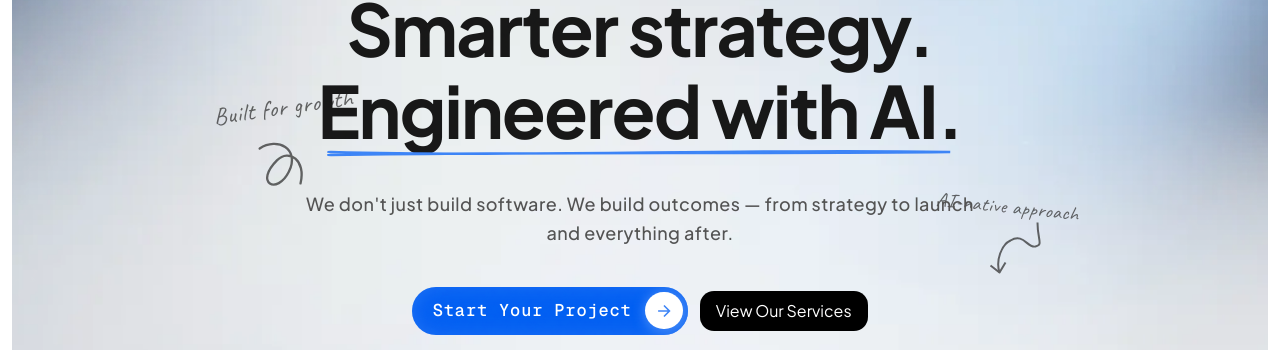
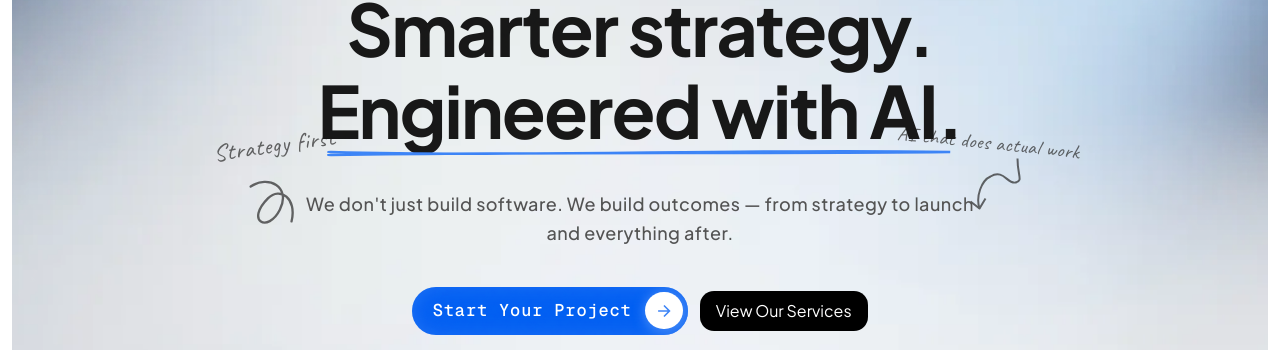
Before and after one commit to kovid2375/EzSoftTech-Web, a Next.js app: page / in a window 1280 px wide. Shown: the part 265-615 px from the top of the page. Built offline with nearby package versions, Linux system fonts and the light colour scheme; no server answers.

Commit message:
refactor: update hero section annotations to improve copy alignment and visual layout symmetry

```diff
--- a/src/components/Home-Sections/hero.tsx
+++ b/src/components/Home-Sections/hero.tsx
@@ -105,10 +105,16 @@ export default function Hero() {
                     </svg>
                 </motion.div>
 
-                {/* Hand-drawn SVG doodle left (Swirl + Label) */}
-                <div className="absolute left-[5%] sm:left-[16%] top-[27%]  opacity-70  sm:flex flex-col items-center select-none pointer-events-none text-neutral-800">
+                {/*
+                    Hand-drawn annotation, left — points at "Smarter strategy."
+                    Was "Built for growth", which annotated nothing in the
+                    headline and could have belonged to any agency.
+                    Shares top-[30%] with its counterpart on the right so the
+                    pair reads as one matched set flanking the headline.
+                */}
+                <div className="absolute left-[5%] sm:left-[16%] top-[30%]  opacity-70  sm:flex flex-col items-center select-none pointer-events-none text-neutral-800">
                     <span className="font-handwriting text-lg sm:text-2xl text-neutral-800 tracking-wide transform -rotate-8 mb-2  ">
-                        Built for growth
+                        Strategy first
                     </span>
                     <svg className="w-10 h-10 sm:w-[70px] sm:h-[70px] hidden md:block" viewBox="0 0 60 60" fill="none" stroke="currentColor" strokeWidth="2" strokeLinecap="round">
                         {/* Self-drawing hand-drawn swirl */}
@@ -121,10 +127,19 @@ export default function Hero() {
                     </svg>
                 </div>
 
-                {/* Hand-drawn SVG doodle right (Loop Arrow + Label) */}
-                <div className="absolute right-[2%] sm:right-[15%] top-[35%] opacity-70  sm:flex flex-col items-center select-none pointer-events-none text-neutral-800">
+                {/*
+                    Hand-drawn annotation, right — points at "Engineered with AI."
+
+                    Was "AI-native approach", which contradicted the rest of the
+                    site: the Applied AI page opens by drawing a line between
+                    what AI is marketed as doing and what it reliably delivers,
+                    and Our Standards leads with "Judgement over fashion". This
+                    borrows the Applied AI page's own headline instead, so the
+                    hero and the service page make the same claim.
+                */}
+                <div className="absolute right-[2%] sm:right-[15%] top-[30%] opacity-70  sm:flex flex-col items-center select-none pointer-events-none text-neutral-800">
                     <span className="font-handwriting text-sm sm:text-xl text-neutral-800 tracking-wide transform rotate-6 mb-1 ">
-                        AI-native approach
+                        AI that does actual work
                     </span>
                     <svg className="w-12 h-10 sm:w-[100px] sm:h-[75px] transform rotate-90" fill="none" stroke="currentColor" strokeWidth="2">
                         {/* Self-drawing custom loop arrow */}
```
